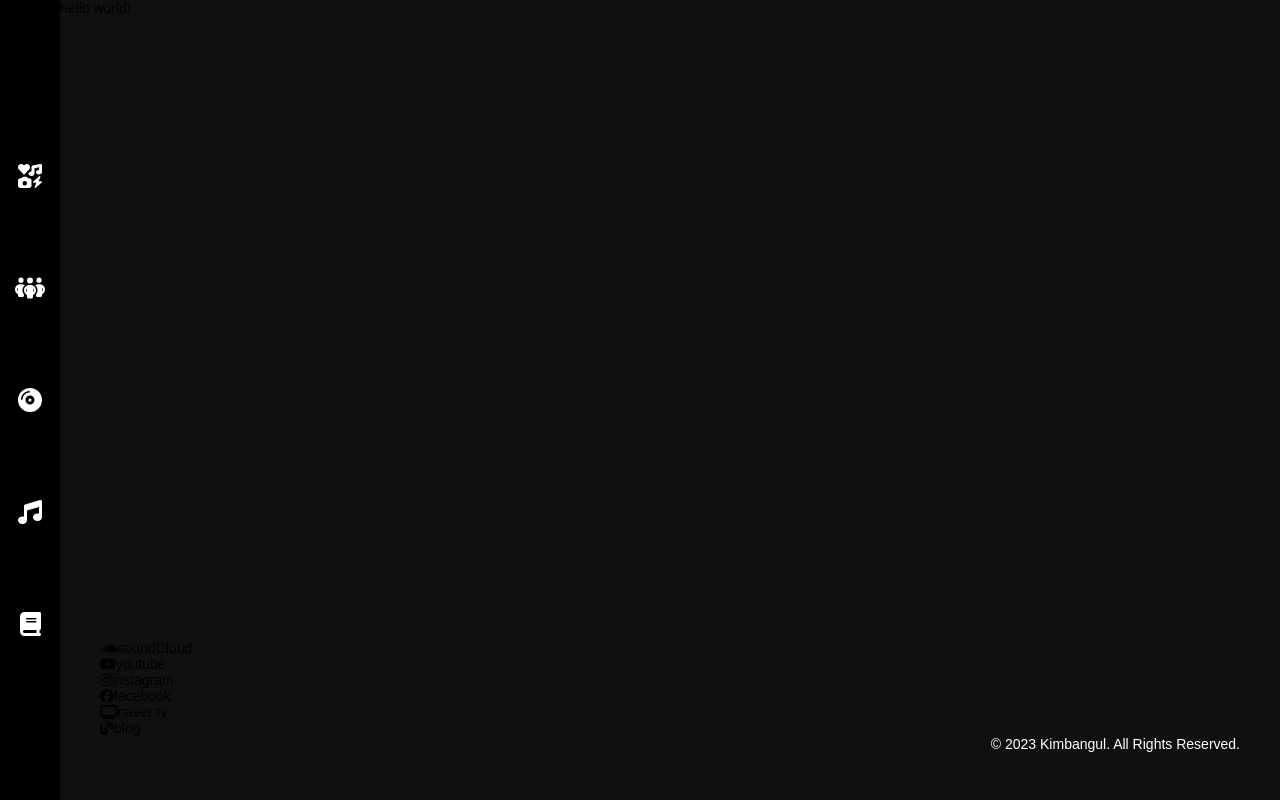
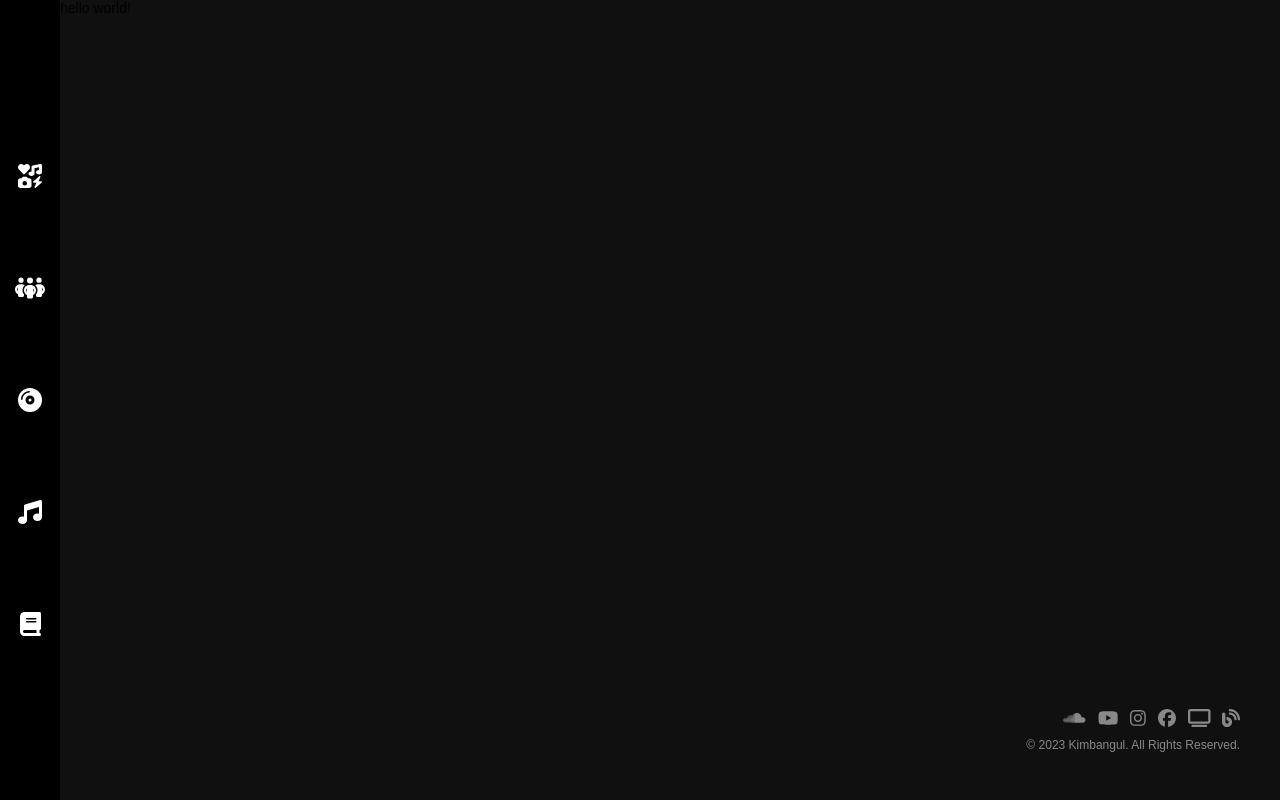
Before and after one commit to Kimbangul/lanalogue, a Next.js app: page / in a window 1280 px wide. Built offline with nearby package versions, Linux system fonts and the light colour scheme.

Commit message:
style: footer styling

```diff
--- a/src/components/layout/footer/FooterStyle.ts
+++ b/src/components/layout/footer/FooterStyle.ts
@@ -12,14 +12,30 @@ export const Footer = {
     padding: 4.8rem 4rem;
   `,
   List: styled.ul`
-
+    display: flex;
+    justify-content: flex-end;
+    gap: 1.2rem;
   `,
   Item: styled.li`
+    & > a{
+      font-size: 1.8rem;
+      color: #fff;
+      transition: opacity 0.3s;
+      opacity: 0.5;
 
+      &:hover{
+        opacity: 1;
+      }
+    }
+  `,
+  MenuTitle: styled.span`
+    font-size: 0;
   `,
   Copy: styled.p`
     color: #fff;
-    font-size: 1.4rem;
+    font-size: 1.2rem;
     text-align: right;
+    margin-top: 0.8rem;
+    opacity: 0.5;
   `,
 }
--- a/src/components/layout/footer/FooterView.tsx
+++ b/src/components/layout/footer/FooterView.tsx
@@ -12,22 +12,22 @@ const FooterView = ({social}: FooterViewPropsType) => {
   return(
     <Footer.Container>
       <Footer.Inner>
-        <ul>
+        <Footer.List>
           {
             social?.map((el, idx) => {
               return(
-                <li key={`social${idx}`}>
+                <Footer.Item key={`social${idx}`}>
                   <Link href={Object.values(el)[0].link}>
                     <>
                       <FontAwesomeIcon icon = {Object.values(el)[0].icon}/>
-                      <span>{Object.keys(el)[0]}</span>
+                      <Footer.MenuTitle>{Object.keys(el)[0]}</Footer.MenuTitle>
                     </>
                   </Link>
-                </li>
+                </Footer.Item>
               )
             })
           }
-        </ul>
+        </Footer.List>
         <Footer.Copy>© {moment().format('YYYY')} Kimbangul. All Rights Reserved.</Footer.Copy>
       </Footer.Inner>
     </Footer.Container>
```
